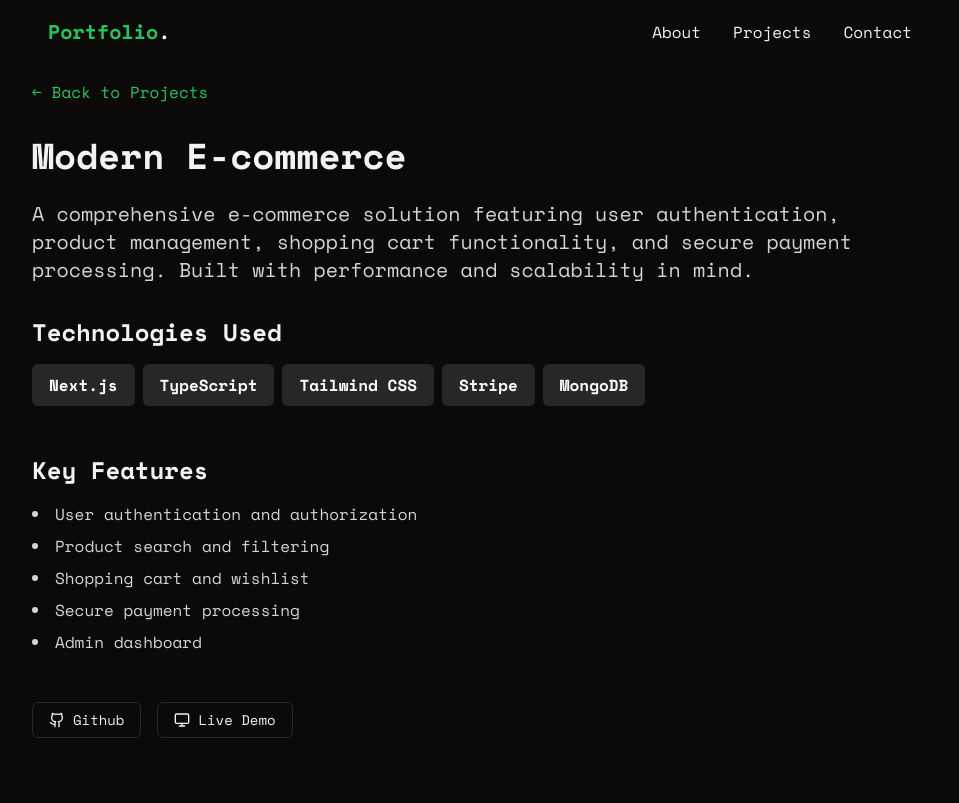
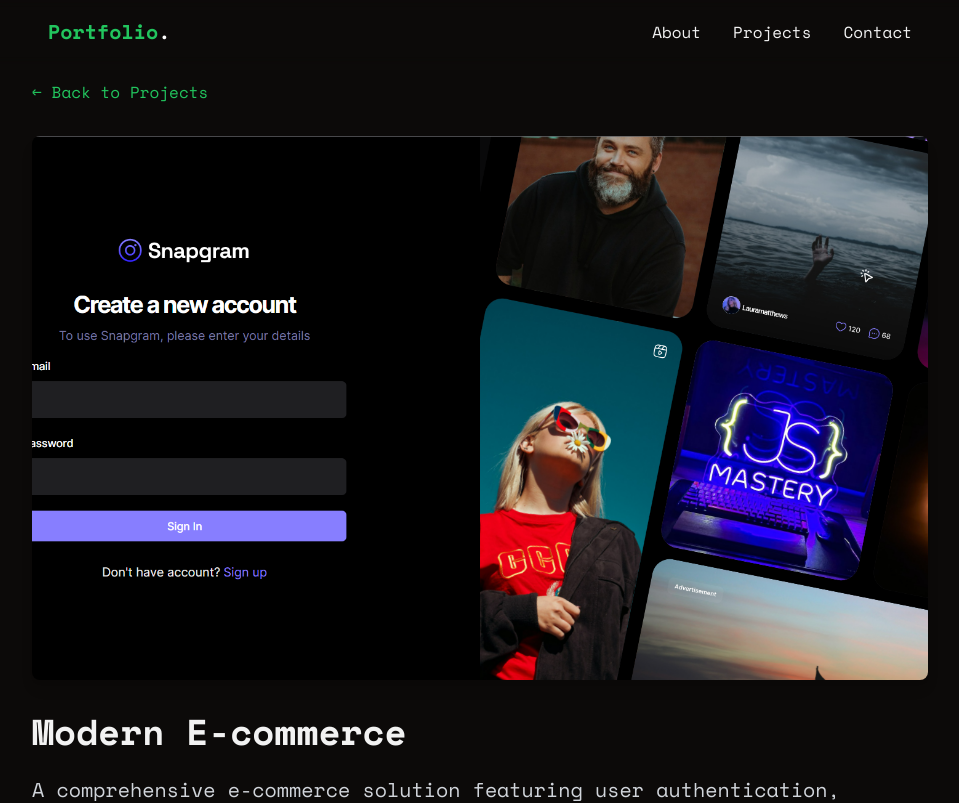
Before and after one commit to hp0098v1/portfolio, a Next.js app: page /projects/modern-ecommerce in a window 1280 px wide. Shown: the top 803 px of the page, without its empty margins (160-1119 px from the left). Built offline with nearby package versions, Linux system fonts and the light colour scheme.

Commit message:
add sample image for project

```diff
--- a/src/app/projects/[id]/page.tsx
+++ b/src/app/projects/[id]/page.tsx
@@ -2,6 +2,7 @@ import { Badge } from '@/components/ui/badge';
 import { Button } from '@/components/ui/button';
 import { projects } from '@/constants';
 import { Github, Monitor } from 'lucide-react';
+import Image from 'next/image';
 import Link from 'next/link';
 import { notFound } from 'next/navigation';
 
@@ -27,6 +28,15 @@ export default function ProjectPage({ params }: { params: { id: string } }) {
         >
           ← Back to Projects
         </Link>
+
+        <div className='w-full h-96 md:h-[34rem] relative mb-8'>
+          <Image
+            src={project.image}
+            alt={project.title}
+            className='rounded-lg shadow-lg object-cover object-center'
+            fill
+          />
+        </div>
 
         <h1 className='text-4xl font-bold mb-6'>{project.title}</h1>
         <p className='text-xl text-gray-300 mb-8'>{project.longDescription}</p>
--- a/src/constants/index.ts
+++ b/src/constants/index.ts
@@ -71,7 +71,7 @@ export const projects = [
     description: "A full-featured e-commerce platform built with Next.js and TypeScript",
     longDescription: "A comprehensive e-commerce solution featuring user authentication, product management, shopping cart functionality, and secure payment processing. Built with performance and scalability in mind.",
     tech: ["Next.js", "TypeScript", "Tailwind CSS", "Stripe", "MongoDB"],
-    image: "/project1.png",
+    image: "/project.png",
     link: "#",
     github: "#",
     features: [
@@ -88,7 +88,7 @@ export const projects = [
     description: "A collaborative task management application with real-time updates",
     longDescription: "A real-time task management application that allows teams to collaborate effectively. Features include real-time updates, task assignment, progress tracking, and team communication.",
     tech: ["React", "Firebase", "Tailwind CSS", "Socket.io"],
-    image: "/project2.png",
+    image: "/project.png",
     link: "#",
     github: "#",
     features: [
@@ -105,7 +105,7 @@ export const projects = [
     description: "A minimal and modern portfolio website showcasing my work",
     longDescription: "A personal portfolio website built with modern web technologies. Features a clean, minimal design with smooth animations and responsive layout.",
     tech: ["Next.js", "TypeScript", "Tailwind CSS"],
-    image: "/project3.png",
+    image: "/project.png",
     link: "#",
     github: "#",
     features: [
```
Also changed, not shown: public/project.png (added), 1 other file (tests, documents, lock files or other folders).
